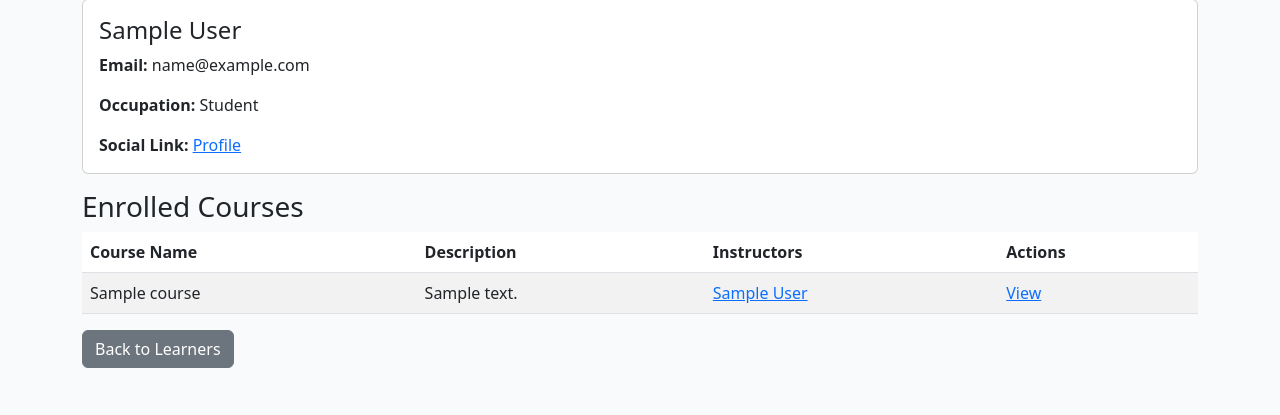
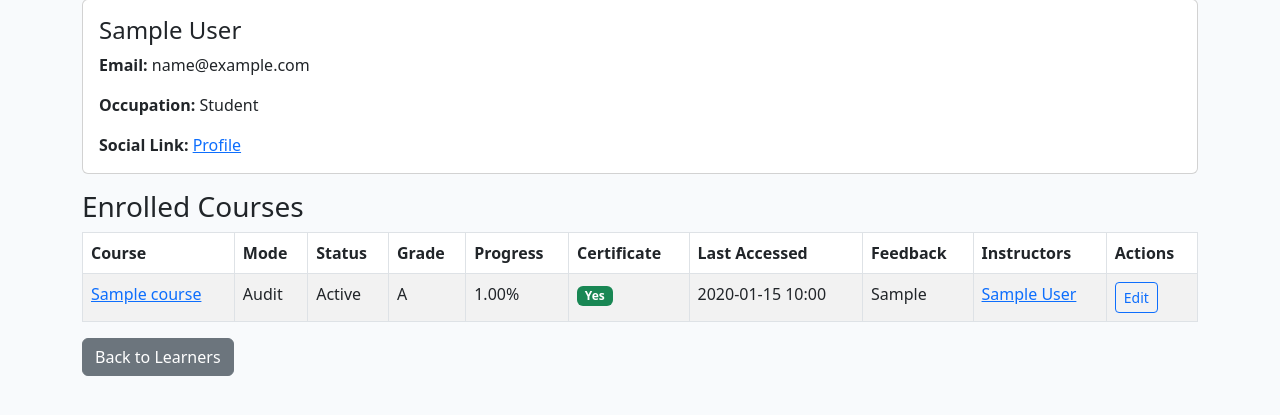
Before and after one commit to rafael-a-g-n/DjangoCRUD, a Django app: template crud/templates/crud/learner_detail.html in a window 1280 px wide. Shown: the part 143-558 px from the top of the page. Run offline with Django 4.2, Linux system fonts and the light colour scheme; the template is opened without the code that fills it: values that come from a table or form of the project are taken from there, others are empty; tables that the repository leaves empty hold one stand-in row (values such as "Sample post"); parts of the project's set-up code (start-up, migrations or seed data) failed here and were passed over.

Commit message:
Enhance learner detail page with full enrollment management

```diff
--- a/crud/templates/crud/learner_detail.html
+++ b/crud/templates/crud/learner_detail.html
@@ -13,31 +13,43 @@
 </div>
 
 <h3>Enrolled Courses</h3>
-<table class="table table-striped">
+<table class="table table-bordered table-striped mb-3">
   <thead>
     <tr>
-      <th>Course Name</th>
-      <th>Description</th>
+      <th>Course</th>
+      <th>Mode</th>
+      <th>Status</th>
+      <th>Grade</th>
+      <th>Progress</th>
+      <th>Certificate</th>
+      <th>Last Accessed</th>
+      <th>Feedback</th>
       <th>Instructors</th>
       <th>Actions</th>
     </tr>
   </thead>
   <tbody>
-    {% for course in enrolled_courses %}
+    {% for enrollment in learner.enrollment_set.all %}
     <tr>
-      <td>{{ course.name|escape }}</td>
-      <td>{{ course.description|default:"-"|escape }}</td>
+      <td><a href="{% url 'crud:course_detail' enrollment.course.id %}">{{ enrollment.course.name|escape }}</a></td>
+      <td>{{ enrollment.get_mode_display|default:"-"|escape }}</td>
+      <td>{{ enrollment.get_status_display|default:"-"|escape }}</td>
+      <td>{{ enrollment.get_grade_display|default:"-"|escape }}</td>
+      <td>{{ enrollment.progress|default:"-" }}%</td>
+      <td>{% if enrollment.certificate_issued %}<span class="badge bg-success">Yes</span>{% else %}<span class="badge bg-secondary">No</span>{% endif %}</td>
+      <td>{{ enrollment.last_accessed|date:"Y-m-d H:i"|default:"-" }}</td>
+      <td>{{ enrollment.feedback|default:"-"|linebreaksbr|escape }}</td>
       <td>
-        {% for instructor in course.instructors.all %}
+        {% for instructor in enrollment.course.instructors.all %}
           <a href="{% url 'crud:instructor_detail' instructor.id %}">{{ instructor.first_name|escape }} {{ instructor.last_name|escape }}</a>{% if not forloop.last %}, {% endif %}
         {% empty %}-{% endfor %}
       </td>
       <td>
-        <a href="{% url 'crud:course_detail' course.id %}">View</a>
+        <a href="{% url 'crud:enrollment_update' enrollment.id %}" class="btn btn-sm btn-outline-primary">Edit</a>
       </td>
     </tr>
     {% empty %}
-    <tr><td colspan="4">Not enrolled in any courses.</td></tr>
+    <tr><td colspan="10">Not enrolled in any courses.</td></tr>
     {% endfor %}
   </tbody>
 </table>
```
